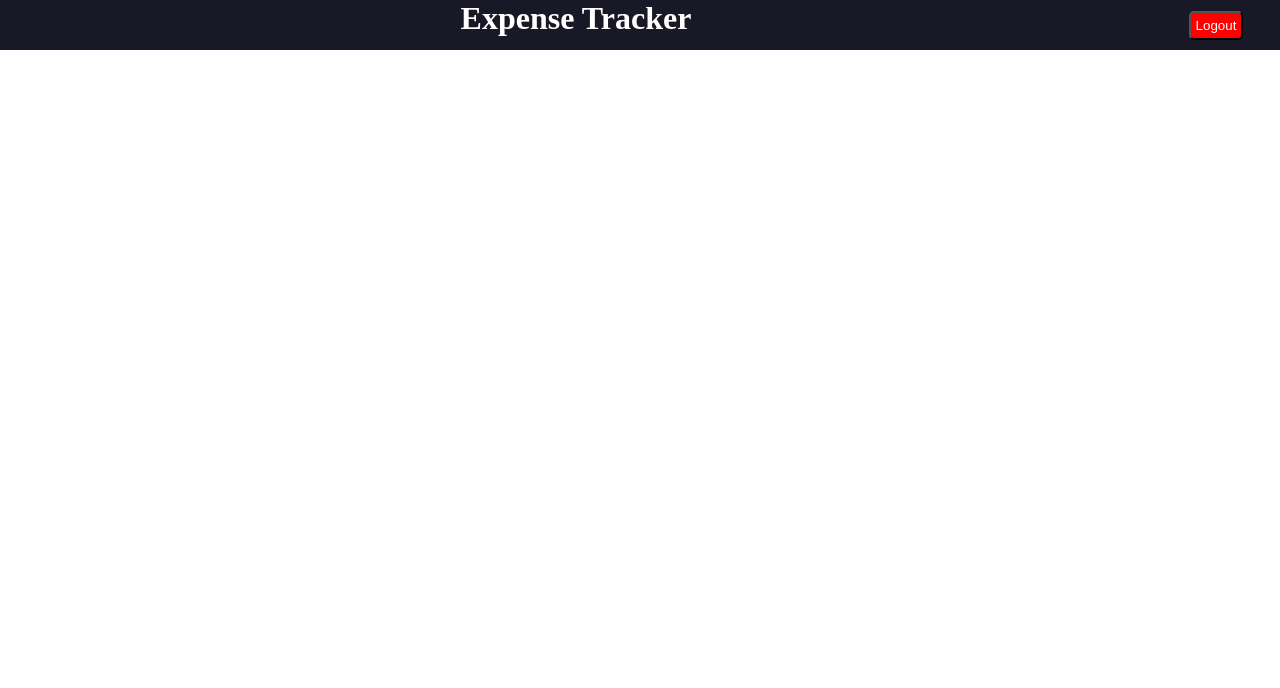
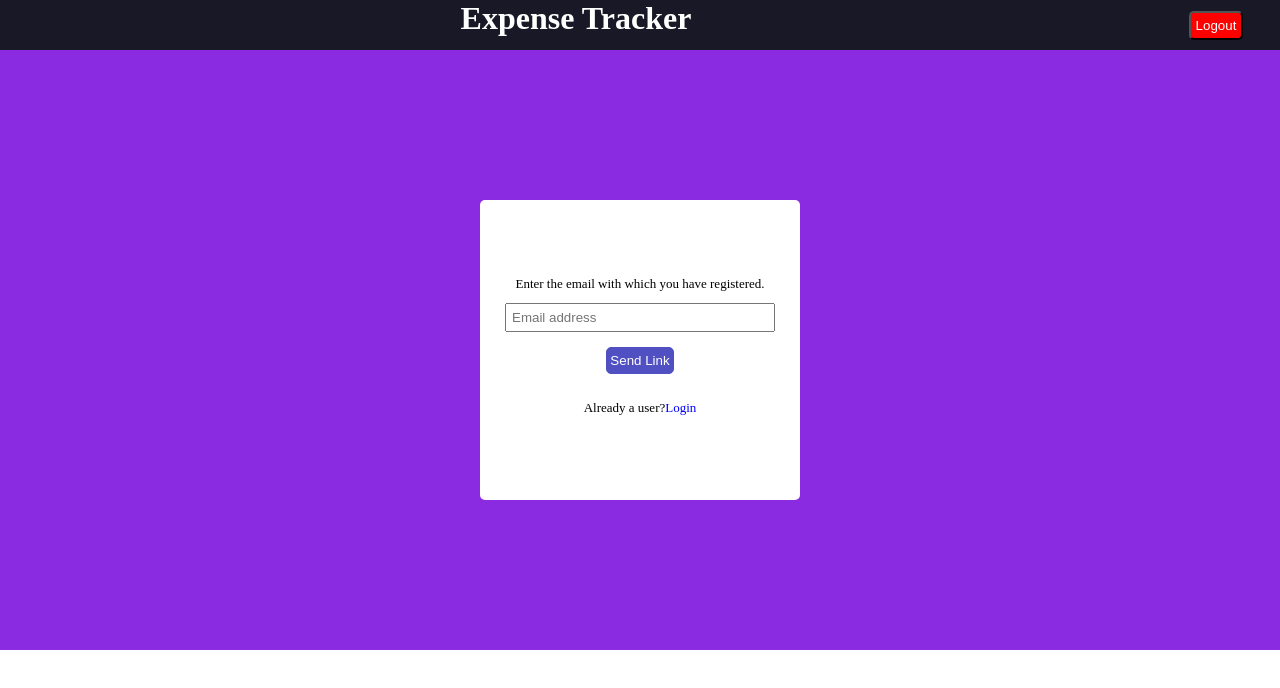
Before and after one commit to lalithcodelover/expense-tracker, a React (Create React App) app: page /resetpassword in a window 1280 px wide. Shown: the top 688 px of the page. Built offline with nearby package versions, Linux system fonts and the light colour scheme.

Commit message:
reset password added

```diff
--- a/src/App.js
+++ b/src/App.js
@@ -2,6 +2,7 @@ import { Fragment } from "react";
 import { Route, Switch } from "react-router-dom";
 import "./App.css";
 import Header from "./Layout/Header";
+import ForgotPassword from "./pages/ForgotPassword";
 import Login from "./pages/Login";
 import UpdateProfile from "./pages/UpdateProfile";
 import Welcome from "./pages/Welcome";
@@ -17,8 +18,11 @@ function App() {
         <Route path="/welcome">
           <Welcome />
         </Route>
-        <Route path='/updateprofile'>
-          <UpdateProfile/>
+        <Route path="/updateprofile">
+          <UpdateProfile />
+        </Route>
+        <Route path="/resetpassword">
+          <ForgotPassword />
         </Route>
       </Switch>
     </Fragment>
--- a/src/Layout/Header.js
+++ b/src/Layout/Header.js
@@ -1,20 +1,21 @@
-import React from 'react'
-import { useHistory } from 'react-router-dom'
-import classes from './Header.module.css'
+import React from "react";
+import { useHistory } from "react-router-dom";
+import classes from "./Header.module.css";
 const Header = () => {
-const history = useHistory()
-  const logoutHandler=()=>{
+  const history = useHistory();
+  const logoutHandler = () => {
+    localStorage.removeItem("token");
 
-    localStorage.removeItem('token')
-
-    history.replace('/login')
-  }
+    history.replace("/login");
+  };
   return (
     <div className={classes.header}>
       <h1>Expense Tracker</h1>
-      <button onClick={logoutHandler} className={classes.logoutbutton}>Logout</button>
+      <button onClick={logoutHandler} className={classes.logoutbutton}>
+        Logout
+      </button>
     </div>
-  )
-}
+  );
+};
 
-export default Header
+export default Header;
--- /dev/null
+++ b/src/pages/ForgotPassword.js
@@ -0,0 +1,53 @@
+import axios from "axios";
+import React, { useRef, useState } from "react";
+import { useHistory } from "react-router-dom";
+
+import classes from "./ForgotPassword.module.css";
+
+const ForgotPassword = () => {
+  const [isLoading, setIsLoading] = useState(false);
+
+  const emailInputRef = useRef();
+  const history = useHistory();
+
+  const goToLoginPage = () => {
+    history.replace("/login");
+  };
+
+  const resetPasswordHandler = (e) => {
+    e.preventDefault();
+    setIsLoading(true);
+    const email = emailInputRef.current.value;
+    axios
+      .post(
+        "https://identitytoolkit.googleapis.com/v1/accounts:sendOobCode?key=AIzaSyCZ_ansWvG2rYiw6QgB7Xm5LUQahA4kH0A",
+        {
+          requestType: "PASSWORD_RESET",
+          email: email,
+        }
+      )
+      .then((res) => {
+        setIsLoading(false);
+        console.log(res.data);
+      })
+      .catch((err) => {
+        setIsLoading(false);
+        console.log(err.message);
+      });
+  };
+  return (
+    <div className={classes.outerbox}>
+      <form onSubmit={resetPasswordHandler} className={classes.resetform}>
+        <p>Enter the email with which you have registered.</p>
+        <input type="email" placeholder="Email address" ref={emailInputRef} />
+        <button>Send Link</button>
+        {isLoading && <p>Loading...</p>}
+        <p>
+          Already a user?<span onClick={goToLoginPage}>Login</span>
+        </p>
+      </form>
+    </div>
+  );
+};
+
+export default ForgotPassword;
--- /dev/null
+++ b/src/pages/ForgotPassword.module.css
@@ -0,0 +1,43 @@
+.outerbox {
+    padding-top: 200px;
+    display: block;
+    width: 100%;
+    height: 450px;
+    background-color: blueviolet;
+}
+
+.resetform {
+
+    background-color: white;
+    width: 25%;
+    height: 250px;
+    margin: auto;
+    border-radius: 5px;
+    text-align: center;
+    padding-top:50px ;
+
+}
+
+.resetform p {
+    font-size: small;
+    width: 80%;
+    color: black;
+}
+
+.resetform button {
+    display: block;
+    margin: auto;
+    padding: 5px 3px;
+    margin-top: 15px;
+    color: white;
+    background-color: rgb(80, 80, 194);
+    border-radius: 5px;
+    border: 1px solid rgb(80, 80, 194);
+cursor: pointer;
+}
+
+.resetform input {
+    margin: auto;
+    padding: 5px 5px;
+    width: 80%;
+}
--- a/src/pages/Login.js
+++ b/src/pages/Login.js
@@ -11,6 +11,10 @@ const Login = () => {
 const history  =  useHistory()
     const switchLoginHandler=()=>{
         setIsLogin(prevState=>!prevState)
+    }
+
+    const resetPasswordPage=()=>{
+        history.push('/resetpassword')
     }
     const formSubmitHandler=(e)=>{
         e.preventDefault()
@@ -57,7 +61,8 @@ const history  =  useHistory()
         <input type="email" placeholder='Email' ref={emailInputRef}  />
         <input type="password" minLength='6' placeholder='Password' ref={passwordInputRef}/>
         <input type="text" minLength='6' placeholder='Confirm Password' ref={confirmPasswordRef}/>
-        <button>{isLogin?'Login':'Sign Up'}</button>
+        <button onClick={resetPasswordPage} className={classes.forgotpassword}>Forgot password?</button>
+        <button className={classes.loginbutton}>{isLogin?'Login':'Sign Up'}</button>
         {/* <p>{isLogin?'Dont have an account? ':'Already have an account? '}<span onClick={switchLoginHandler}>{isLogin?'Signup':'Login'}</span></p> */}
       </form>
       <div>
--- a/src/pages/Login.module.css
+++ b/src/pages/Login.module.css
@@ -20,16 +20,18 @@
 .form h3 {
     padding: 5px 0 15px;
     color: grey;
+
 }
 
 .form input {
     padding: 4px;
     margin-bottom: 10px;
+    margin-top: 5px;
     width: 80%;
     border: 1px solid grey;
 }
 
-.form button {
+.loginbutton {
     margin-top: 25px;
     padding: 7px 5px;
     width: 80%;
@@ -39,13 +41,21 @@
     color:white;
     cursor: pointer;
 }
-
+.forgotpassword {
+    border: none;
+    background-color: white;
+    color: blue;
+}
+.forgotpassword:hover{
+    background-color:white;
+    cursor: pointer;
+}
 .form p {
     margin-top: 15px;
 }
 
 
-.form button:hover{
+.loginbutton:hover{
     background-color: rgb(40, 40, 112);
 }
 /* body{
```
